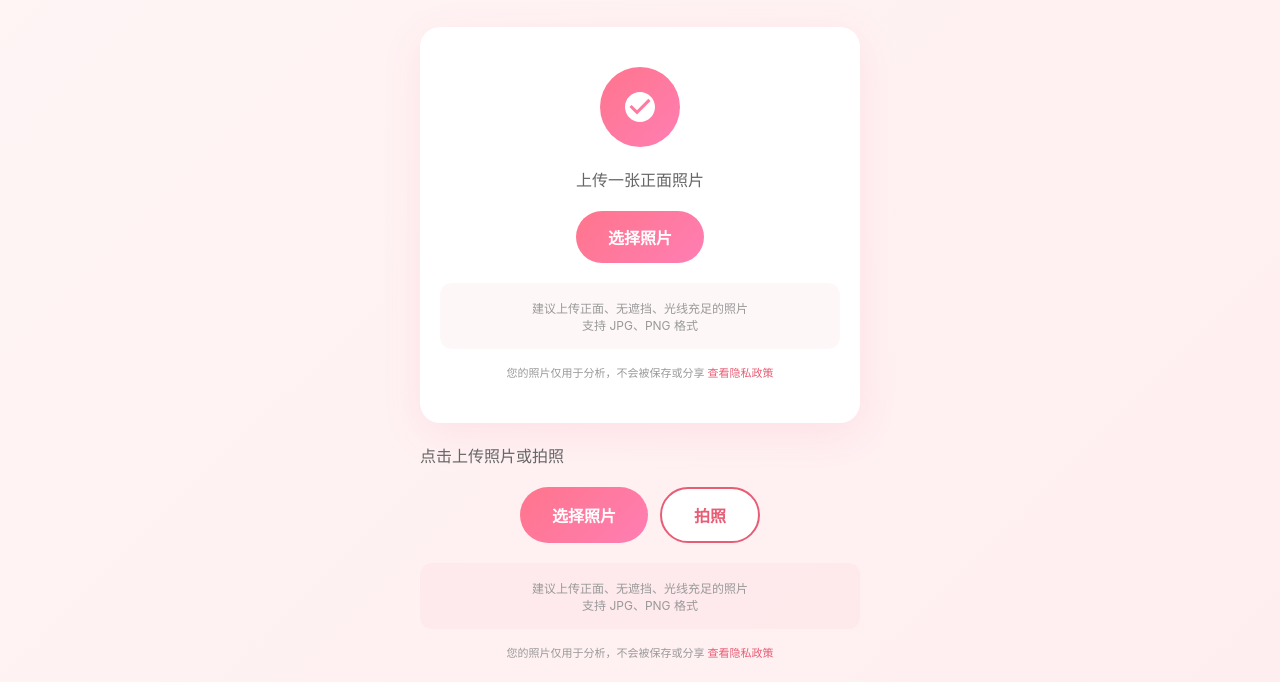
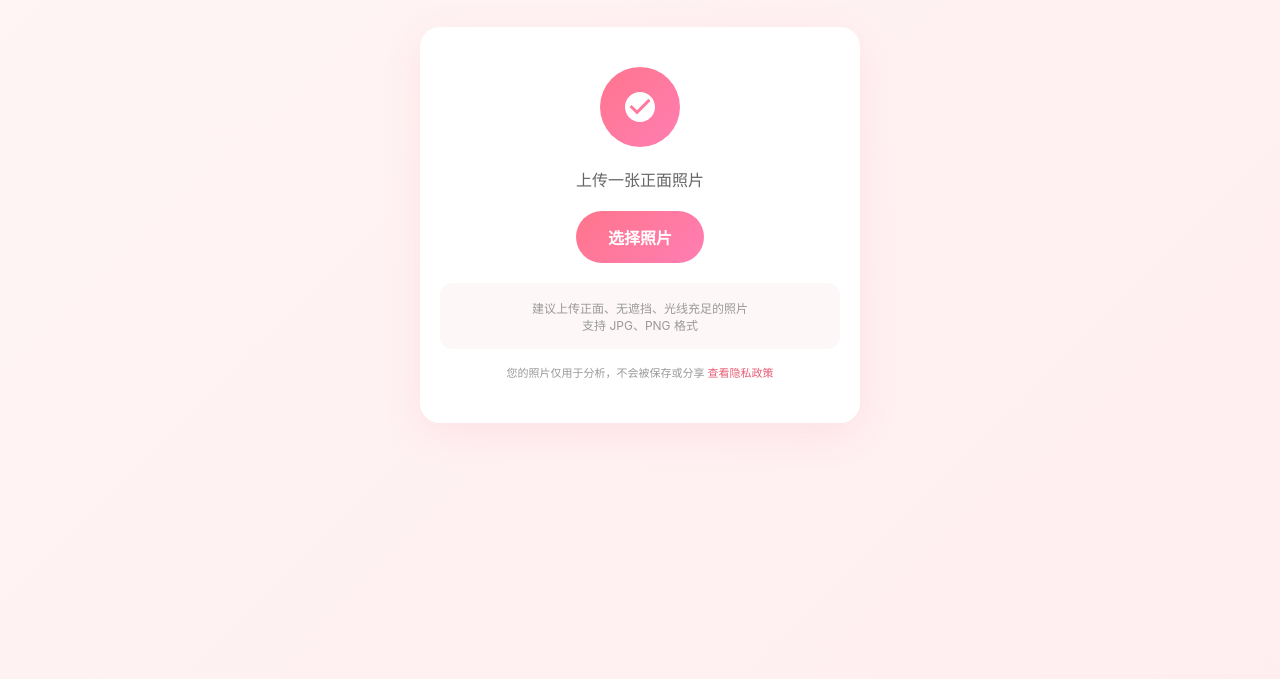
Before and after one commit to shelinduan-cloud/beauty-mirror, a website: page index.html in a window 1280 px wide. Shown: the part 121-803 px from the top of the page. Drawn offline with Linux system fonts and the light colour scheme.

Commit message:
fix: 删除重复的上传区域代码，移除拍照按钮

```diff
--- a/index.html
+++ b/index.html
@@ -511,19 +511,6 @@
         <a href="javascript:void(0)" onclick="showPrivacy()">查看隐私政策</a>
       </p>
     </div>
-      <p class="upload-text">点击上传照片或拍照</p>
-      <div class="btn-group">
-        <button class="btn btn-primary" onclick="document.getElementById('fileInput').click()">选择照片</button>
-        <button class="btn btn-secondary" onclick="takePhoto()">拍照</button>
-      </div>
-      <div class="tips">
-        建议上传正面、无遮挡、光线充足的照片<br>支持 JPG、PNG 格式
-      </div>
-      <p class="privacy-hint">
-        您的照片仅用于分析，不会被保存或分享
-        <a href="javascript:void(0)" onclick="showPrivacy()">查看隐私政策</a>
-      </p>
-    </div>
 
     <div id="previewView" class="preview-area">
       <img id="previewImg" class="preview-img" src="" alt="预览">
```
